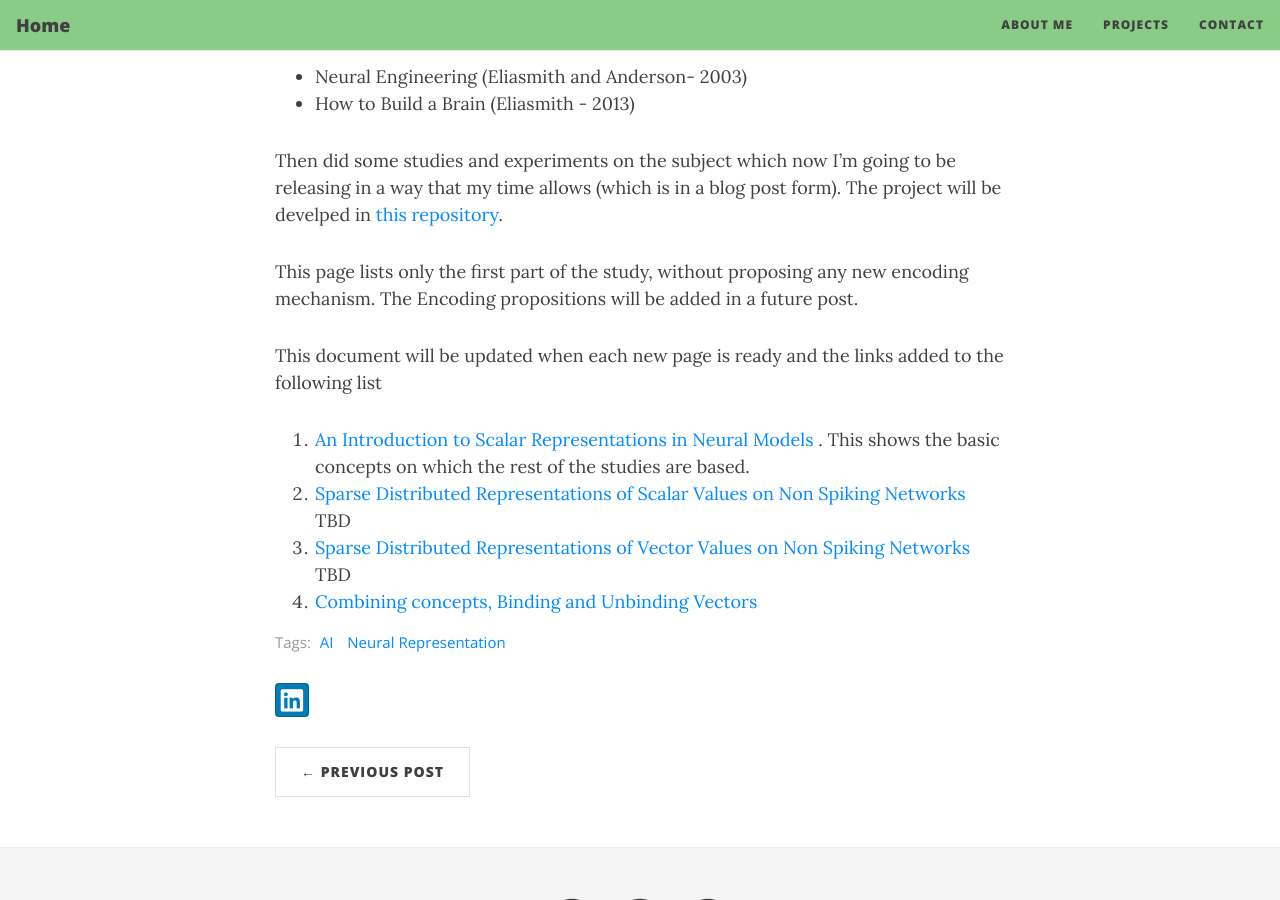
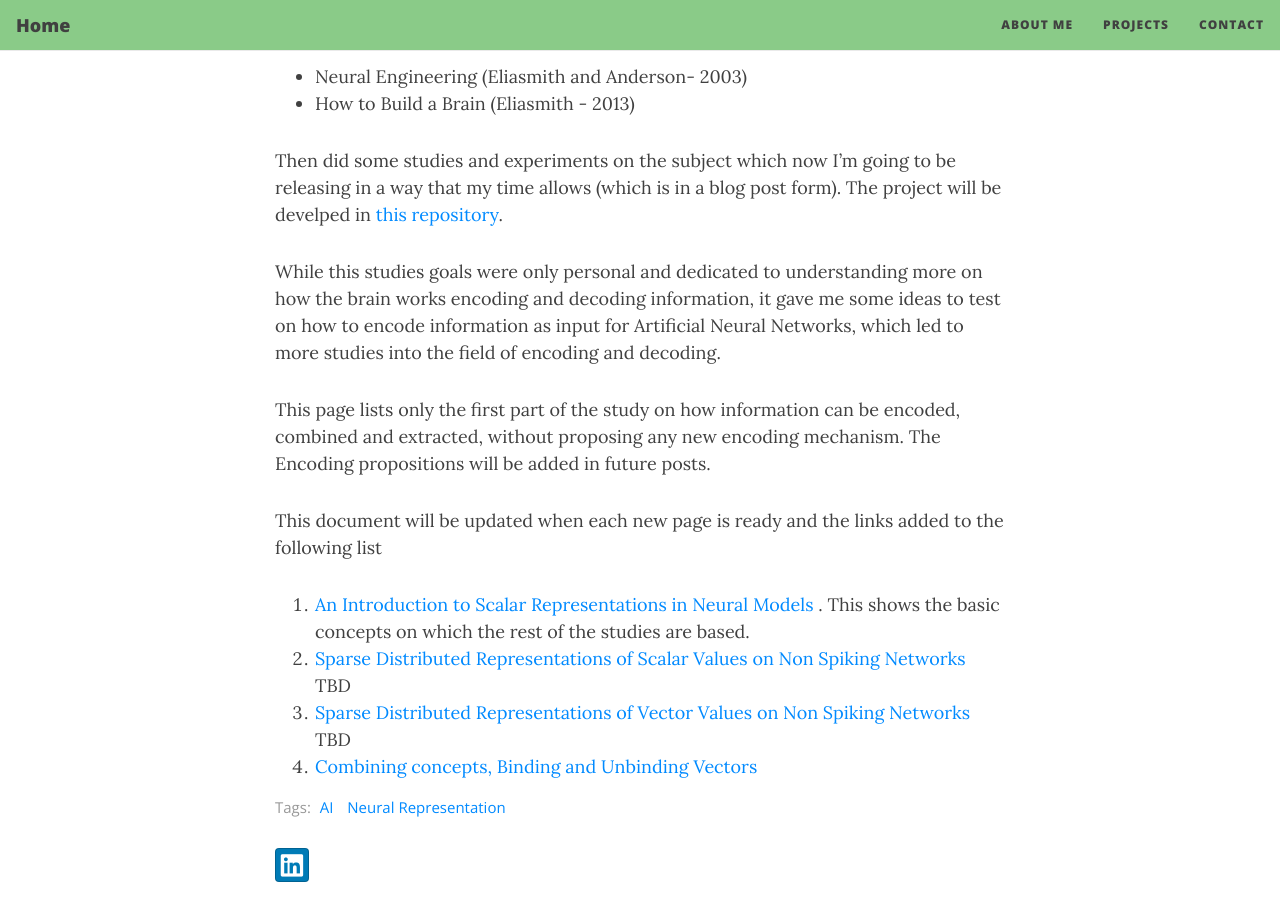
Before and after one commit to leomrocha/leomrocha.github.io, a Jekyll site: the page built from _posts/2021-01-15-Intro_Neural-Representations.md, in a window 1280 px wide and 900 px high, scrolled down 838 px. Built offline with Jekyll 4.4.1, drawn with Linux system fonts in a browser that asks for light colours; nearby versions of some CDN libraries.

Commit message:
added more text to the post

```diff
--- a/_posts/2021-01-15-Intro_Neural-Representations.md
+++ b/_posts/2021-01-15-Intro_Neural-Representations.md
@@ -16,7 +16,9 @@ In the spirit of having a fresh view I started from the begining, and studied th
 
 Then did some studies and experiments on the subject which now I'm going to be releasing in a way that my time allows (which is in a blog post form). The project will be develped in [this repository](https://github.com/leomrocha/neural-representations).
 
-This page lists only the first part of the study, without proposing any new encoding mechanism. The Encoding propositions will be added in a future post.
+While this studies goals were only personal and dedicated to understanding more on how the brain works encoding and decoding information, it gave me some ideas to test on how to encode information as input for Artificial Neural Networks, which led to more studies into the field of encoding and decoding.
+
+This page lists only the first part of the study on how information can be encoded, combined and extracted, without proposing any new encoding mechanism. The Encoding propositions will be added in future posts.
 
 This document will be updated when each new page is ready and the links added to the following list
 
```
